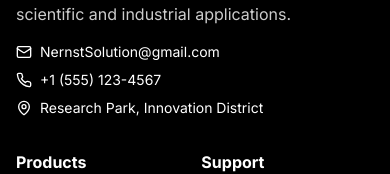
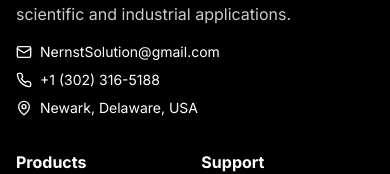
Before and after one commit to nernstsolution/v0-nernst-solution, a Next.js app: page / in a window 390 px wide. Shown: the part 4903-5077 px from the top of the page. Built offline with nearby package versions, Linux system fonts and the light colour scheme.

Commit message:
address and phone number updates

```diff
--- a/components/footer.tsx
+++ b/components/footer.tsx
@@ -26,11 +26,11 @@ export function Footer() {
               </div>
               <div className="flex items-center space-x-2">
                 <Phone className="h-4 w-4" />
-                <span className="text-sm">+1 (555) 123-4567</span>
+                <span className="text-sm">+1 (302) 316-5188</span>
               </div>
               <div className="flex items-center space-x-2">
                 <MapPin className="h-4 w-4" />
-                <span className="text-sm">Research Park, Innovation District</span>
+                <span className="text-sm">Newark, Delaware, USA</span>
               </div>
             </div>
           </div>
```
